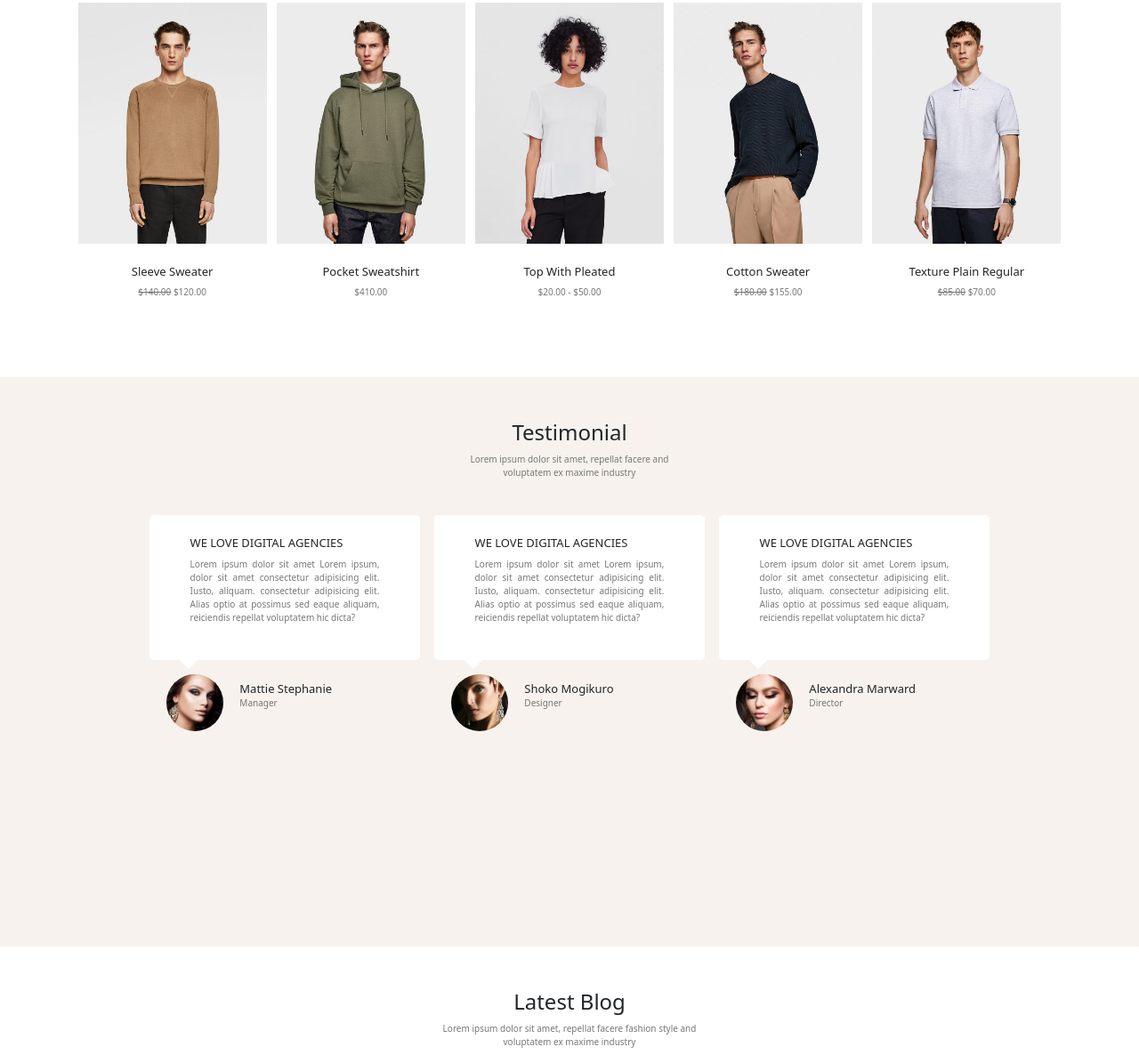
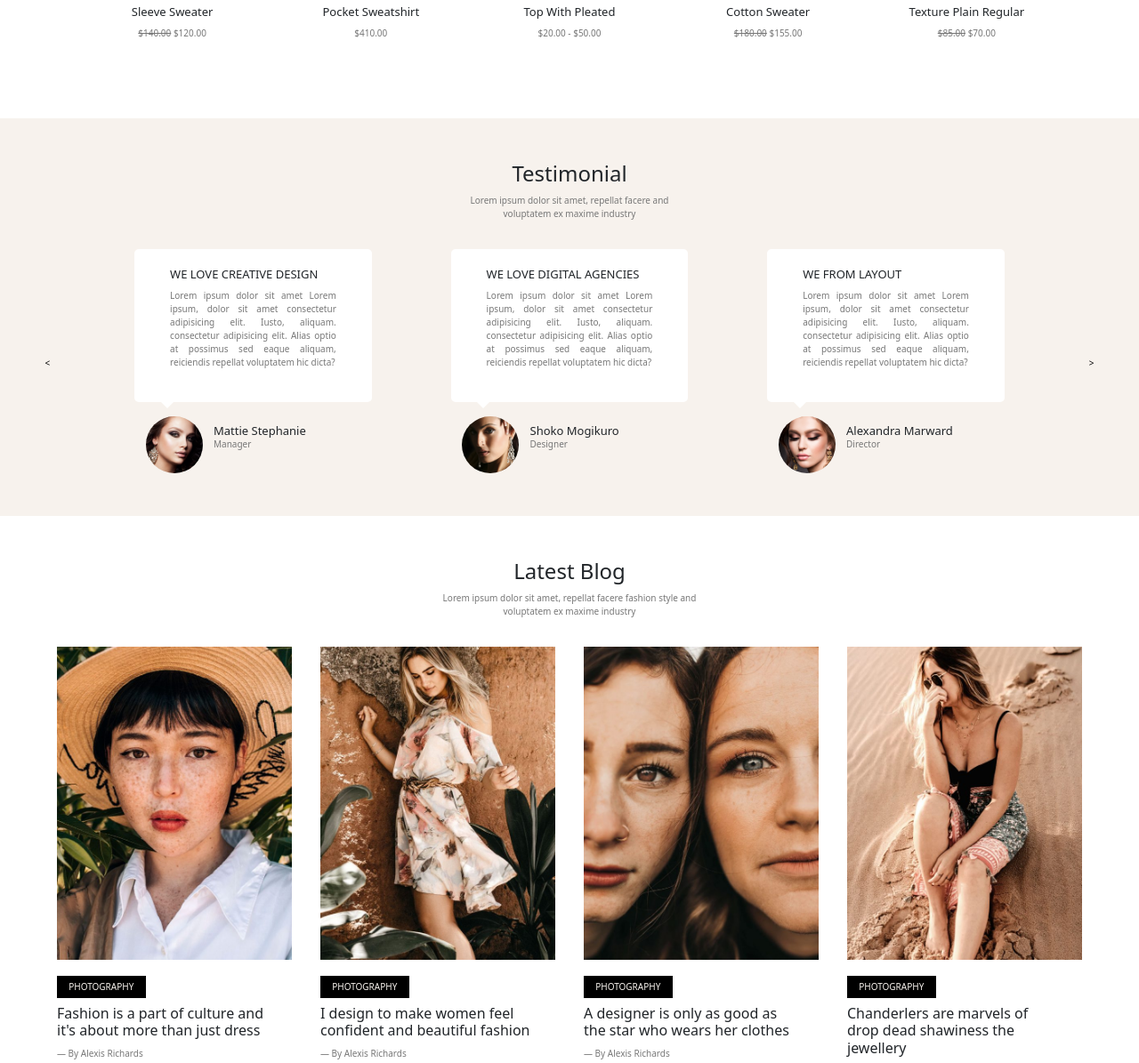
Before and after one commit to assbaimane/E-shop-Website-with-Night-Mode, a website with bundled scripts: page index.html in a window 1280 px wide. Shown: the part 2595-3790 px from the top of the page at 89% size. Built offline with nearby package versions, Linux system fonts and the light colour scheme; files whose address does not match are found by name.

Commit message:
JS - Carousel fonctionality added on testimonial

```diff
--- a/index.html
+++ b/index.html
@@ -143,15 +143,23 @@
     </section>
 
     <!----------------------- SECTION TESTIMONIAL ------------------------>
-    <section id="Testimonials" class="beige">
+    <section id="Testimonials" class="beige pb-5">
         <div class="pt-5 pb-3">
             <h2>Testimonial</h2>
             <p>Lorem ipsum dolor sit amet, repellat facere and <br> voluptatem ex maxime industry</p>
         </div>
-        <div class="row mx-auto" id="testimonialCarousel">
-            <div id="firstTestimonial" class="col-3 p-2">
+
+
+        <div class="row">
+            <!-- Left button (previous) -->
+            <div class="col-1 mx-auto my-auto stretc"><button id="previousTestimonial" aria-label="Previous slide"><</button></div>
+            <!-- Carousel Item -->
+            <div class="col-10">
+                <div class="row" id="testimonialCarousel">
+                    <!-- First Testimonial -->
+                    <div id="firstTestimonial" class="carouselItem col-3 mx-auto">
                         <div class="opinion bg-white row">
-                    <h3>We love digital agencies</h3>
+                            <h3>We love creative design</h3>
                             <p>Lorem ipsum dolor sit amet Lorem ipsum, dolor sit amet consectetur adipisicing elit. Iusto, aliquam. consectetur adipisicing elit. Alias optio at possimus sed eaque aliquam, reiciendis repellat voluptatem hic dicta?</p>
                         </div>
                         <div class="identity row pt-3">
@@ -164,7 +172,8 @@
                             </div>
                         </div>
                     </div>
-            <div id="secondTestimonial" class="col-3 p-2">
+                    <!-- Second Testimonial -->
+                    <div id="secondTestimonial" class="carouselItem col-3 mx-auto">
                         <div class="opinion bg-white row">
                             <h3>We love digital agencies</h3>
                             <p>Lorem ipsum dolor sit amet Lorem ipsum, dolor sit amet consectetur adipisicing elit. Iusto, aliquam. consectetur adipisicing elit. Alias optio at possimus sed eaque aliquam, reiciendis repellat voluptatem hic dicta?</p>
@@ -179,9 +188,10 @@
                             </div>
                         </div>
                     </div>
-            <div id="lastTestimonial" class="col-3 p-2">
+                    <!-- Last Testimonial -->
+                    <div id="lastTestimonial" class="carouselItem col-3 mx-auto">
                         <div class="opinion bg-white row">
-                    <h3>We love digital agencies</h3>
+                            <h3>We from layout</h3>
                             <p>Lorem ipsum dolor sit amet Lorem ipsum, dolor sit amet consectetur adipisicing elit. Iusto, aliquam. consectetur adipisicing elit. Alias optio at possimus sed eaque aliquam, reiciendis repellat voluptatem hic dicta?</p>
                         </div>
                         <div class="identity row pt-3">
@@ -194,6 +204,10 @@
                             </div>
                         </div>
                     </div>
+                </div>
+            </div>
+            <!-- Right Button (Next) -->
+            <div class="col-1 mx-auto my-auto"><button id="nextTestimonial" aria-label="Next slide">></button></div>
         </div>
     </section>
 
--- a/public/js/main.js
+++ b/public/js/main.js
@@ -78,3 +78,18 @@ clothesPic.forEach(element => {
         element.parentElement.classList.add("mb-4");
     })
 });
+
+
+// Carousel on testimonials
+let carouselItem = document.querySelectorAll(".carouselItem");
+let carousel = document.querySelector("#testimonialCarousel");
+let previousTestimonial = document.querySelector("#previousTestimonial");
+let nextTestimonial = document.querySelector("#nextTestimonial");
+
+previousTestimonial.addEventListener("click",()=>{
+    carousel.appendChild(carousel.children[0]);
+});
+
+nextTestimonial.addEventListener("click",()=>{
+    carousel.insertBefore(carousel.children[carouselItem.length-1],carousel.children[0])
+});
--- a/src/sass/style.sass
+++ b/src/sass/style.sass
@@ -52,7 +52,6 @@ body
 
 section
 .beige
-    height: 80vh
     background-color: $beige
 
 #Home
@@ -111,37 +110,43 @@ section
                 border-right: 1px solid rgba(#FFF,0.3)
 
 #Testimonials
+    cursor: url("../img/icon-move-black.png") 2 2, ew-resize
+    #previousTestimonial,#nextTestimonial
+            background-color: transparent
+            color: black
     #testimonialCarousel
         display: flex
         justify-content: center
-        .opinion
-            padding: 8% 15%
-            border-radius: 5px
-            position: relative
-            text-align: justify
-            text-justify: justify
-            h3
-                font-size: small
-                text-transform: uppercase
-        .opinion:before
-            content: ""
-            width: 2px
-            height: 0px
-            position: absolute
-            border-left: 10px solid transparent
-            border-right: 10px solid transparent
-            border-top: 10px solid white
-            border-bottom: 10px solid transparent
-            right: 250px
-            bottom: -20px
-        .identity
-            display: flex
-            align-items: center
-            img
-                height: 8vh
-                border-radius: 50%
-            .col-8
-                text-align: left
+        .carouselItem
+            // transition: "2s ease"
+            .opinion
+                padding: 8% 15%
+                border-radius: 5px
+                position: relative
+                text-align: justify
+                text-justify: justify
+                h3
+                    font-size: small
+                    text-transform: uppercase
+            .opinion:before
+                content: ""
+                width: 2%
+                height: 0px
+                position: absolute
+                border-left: 10px solid transparent
+                border-right: 10px solid transparent
+                border-top: 10px solid white
+                border-bottom: 10px solid transparent
+                left: 10%
+                bottom: -10%
+            .identity
+                display: flex
+                align-items: center
+                img
+                    height: 8vh
+                    border-radius: 50%
+                .col-8
+                    text-align: left
 
 #Journal
     h3
```
Also changed, not shown: public/css/style.css, 1 other file. Lines whose indentation alone changed are shown as unchanged.
